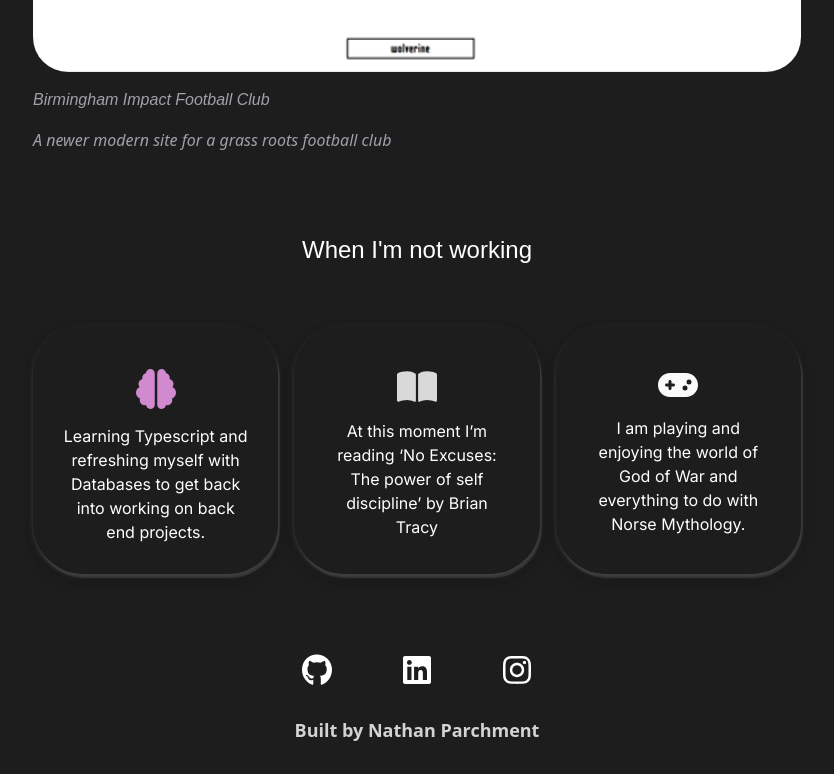
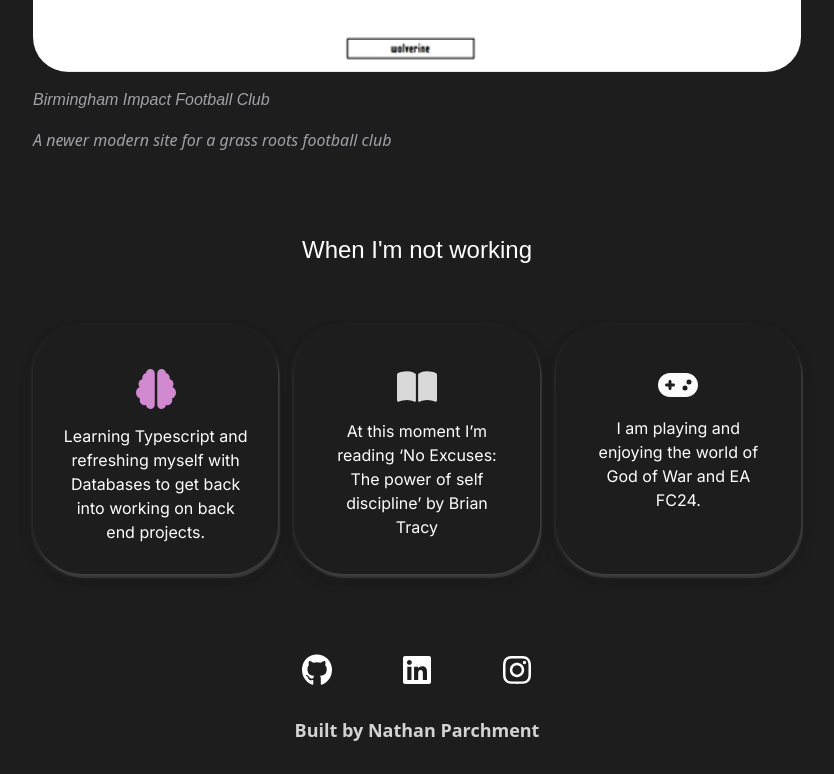
Before and after one commit to Nathan-47/nathanparchment.com-v03, a React (Create React App) app: page / in a window 1280 px wide. Shown: the part 858-1632 px from the top of the page, without its empty margins (223-1057 px from the left). Built offline with nearby package versions, Linux system fonts and the light colour scheme; a web font is replaced by a local one.

Commit message:
Update landing.js

```diff
--- a/src/pages/landing.js
+++ b/src/pages/landing.js
@@ -63,7 +63,7 @@ const Landing = () => {
               <p className="work-icon"><svg xmlns="http://www.w3.org/2000/svg" viewBox="0 0 576 512"><path fill="#d9d9d9" d="M249.6 471.5c10.8 3.8 22.4-4.1 22.4-15.5V78.6c0-4.2-1.6-8.4-5-11C247.4 52 202.4 32 144 32C93.5 32 46.3 45.3 18.1 56.1C6.8 60.5 0 71.7 0 83.8V454.1c0 11.9 12.8 20.2 24.1 16.5C55.6 460.1 105.5 448 144 448c33.9 0 79 14 105.6 23.5zm76.8 0C353 462 398.1 448 432 448c38.5 0 88.4 12.1 119.9 22.6c11.3 3.8 24.1-4.6 24.1-16.5V83.8c0-12.1-6.8-23.3-18.1-27.6C529.7 45.3 482.5 32 432 32c-58.4 0-103.4 20-123 35.6c-3.3 2.6-5 6.8-5 11V456c0 11.4 11.7 19.3 22.4 15.5z"/></svg></p>At this moment I’m reading ‘No Excuses: The power of self discipline’ by Brian Tracy</div>
 
               <div className="read-box">
-              <p className="work-icon"><svg xmlns="http://www.w3.org/2000/svg" viewBox="0 0 640 512"><path fill="#fafafa" d="M192 64C86 64 0 150 0 256S86 448 192 448H448c106 0 192-86 192-192s-86-192-192-192H192zM496 168a40 40 0 1 1 0 80 40 40 0 1 1 0-80zM392 304a40 40 0 1 1 80 0 40 40 0 1 1 -80 0zM168 200c0-13.3 10.7-24 24-24s24 10.7 24 24v32h32c13.3 0 24 10.7 24 24s-10.7 24-24 24H216v32c0 13.3-10.7 24-24 24s-24-10.7-24-24V280H136c-13.3 0-24-10.7-24-24s10.7-24 24-24h32V200z"/></svg></p>I am playing and enjoying the world of God of War and everything to do with Norse Mythology. </div>
+              <p className="work-icon"><svg xmlns="http://www.w3.org/2000/svg" viewBox="0 0 640 512"><path fill="#fafafa" d="M192 64C86 64 0 150 0 256S86 448 192 448H448c106 0 192-86 192-192s-86-192-192-192H192zM496 168a40 40 0 1 1 0 80 40 40 0 1 1 0-80zM392 304a40 40 0 1 1 80 0 40 40 0 1 1 -80 0zM168 200c0-13.3 10.7-24 24-24s24 10.7 24 24v32h32c13.3 0 24 10.7 24 24s-10.7 24-24 24H216v32c0 13.3-10.7 24-24 24s-24-10.7-24-24V280H136c-13.3 0-24-10.7-24-24s10.7-24 24-24h32V200z"/></svg></p>I am playing and enjoying the world of God of War and EA FC24. </div>
             </div>
         </div>
 
```
